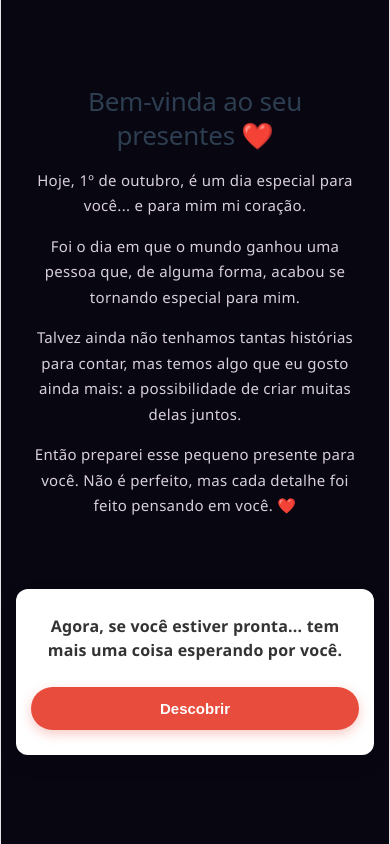
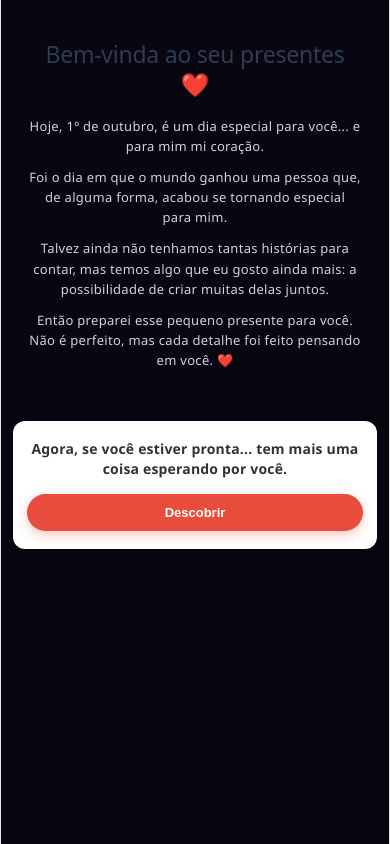
Before and after one commit to pierrelouis9-del/Projeto-Annive, a React (Vite) app: page /Home in a window 390 px wide. Built offline with nearby package versions, Linux system fonts and the light colour scheme.

Commit message:
Update home.css

```diff
--- a/src/componentes/home.css
+++ b/src/componentes/home.css
@@ -172,3 +172,46 @@
         padding: 13px;
     }
 }
+@media (min-width: 360px) and (max-width: 400px) {
+    main {
+        min-height: 100dvh;
+        height: 100dvh;
+        padding: 15px 12px;
+        overflow: hidden;
+    }
+
+    .salu {
+        width: 100%;
+        padding: 25px 16px;
+        margin: 0 auto;
+    }
+
+    .salu h2 {
+        font-size: 23px;
+        line-height: 1.3;
+        margin-bottom: 16px;
+    }
+
+    .salu p {
+        font-size: 13px;
+        line-height: 1.55;
+        margin: 11px auto;
+    }
+
+    .conteudo {
+        width: 100%;
+        padding: 18px 14px;
+        margin-top: 15px;
+    }
+
+    .conteudo h3 {
+        font-size: 14px;
+        line-height: 1.4;
+        margin-bottom: 15px;
+    }
+
+    .conteudo button {
+        padding: 11px 22px;
+        font-size: 13px;
+    }
+}
```
